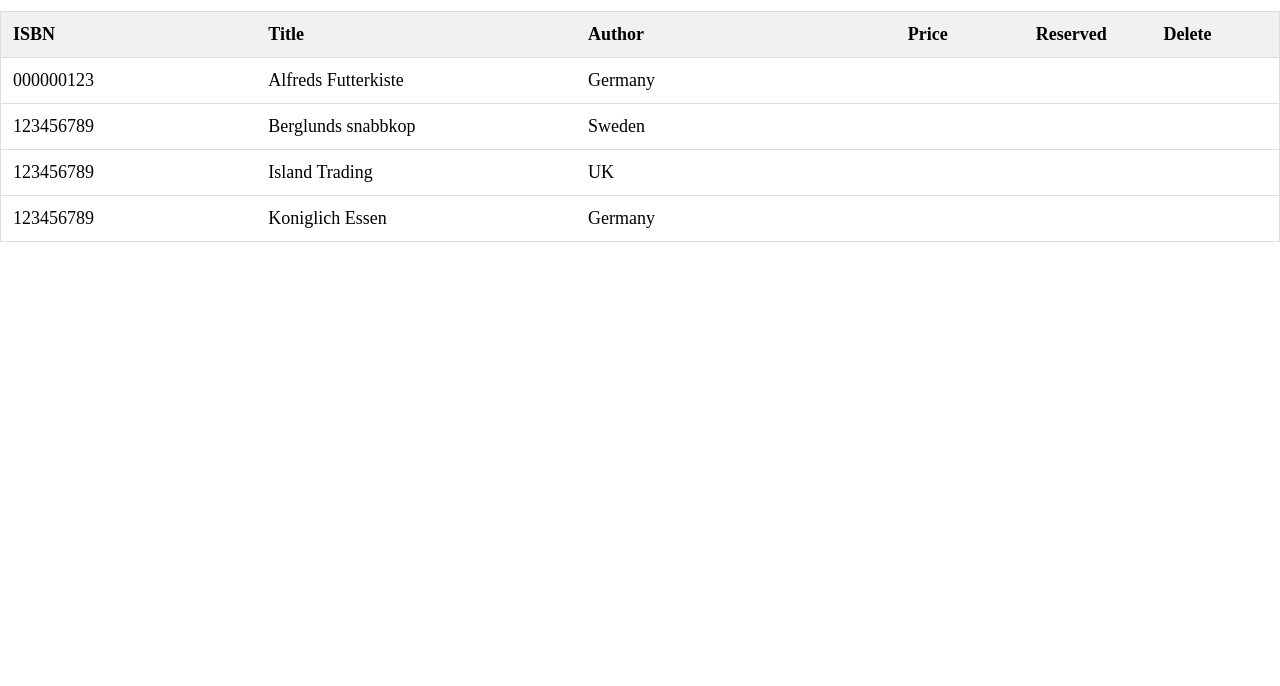
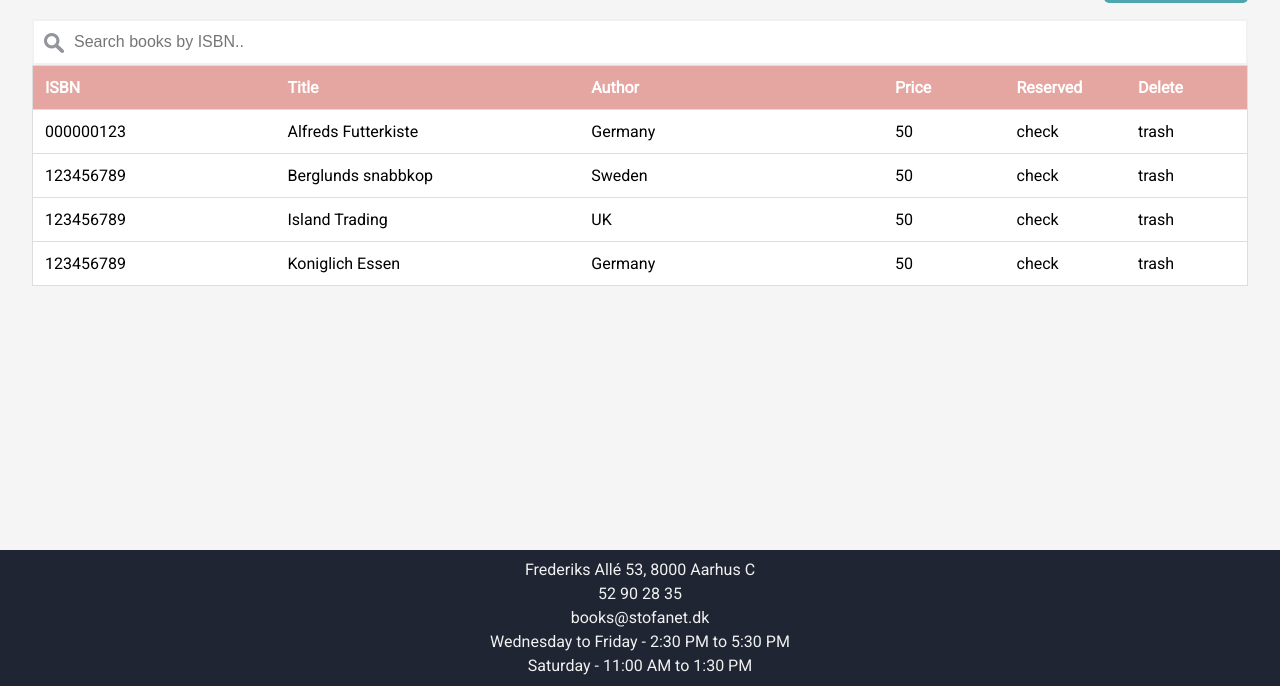
Before and after one commit to valio953/englishbooks, a PHP site: page /adminpage.php in a window 1280 px wide. Shown: the part 114-800 px from the top of the page. Run offline with PHP 8.4, Linux system fonts and the light colour scheme.

Commit message:
Worked on the admin page frontend
(Work in progress)

```diff
--- a/adminpage.php
+++ b/adminpage.php
@@ -3,6 +3,8 @@
 <head>
 	<title>English Bookstore - Admin page </title>
 	<link rel="stylesheet" type="text/css" href="css/style.css">
+	<link href="https://fonts.googleapis.com/css?family=Roboto" rel="stylesheet">
+	<link href="https://fonts.googleapis.com/css?family=Quicksand" rel="stylesheet">
 </head>
 
 <body>
@@ -11,8 +13,8 @@
 		<section id="admin-navbar">
 			<article class="nav">
 				<ul>
-					<li><a href="storefront.php">ADD LOGO</a></li>
-					<button id="log-out-btn" class="align-right">Log out</button>
+					<li><a href="storefront.php"><img src="img/logo-white.png"></a></li>
+					<button class="log-out-btn">Log out</button>
 					<li class="align-right"><a href="storefront.php">Go to storefront</a></li>
 				</ul>
 			</article>
@@ -23,22 +25,19 @@
 
 		<section id="add-new-book">
 			<!-- Trigger/Open The Modal -->
-			<button id="add-book-btn" class="align-right">Add a new book</button>
+			<button id="add-book-btn" class="new-book-btn"><span>Add a new book</span></button>
 			<!-- The Modal -->
 			<article id="add-book-modal" class="modal">
 			  <!-- Modal content -->
 			  <article class="add-book-modal-content">
 					<article class="add-book-modal-header">
 				    <span class="close">&times;</span>
-				    <h2>Add a new book</h2>
+				    <h3>Add a new book</h3>
 				  </article>
 				  <article class="add-book-modal-body">
-				    <h3>ISBN</h3>
-						<input type="text" placeholder="Enter ISBN" />
+						<input id="isbn-input" type="text" placeholder="Enter ISBN" />
 						<button id="scan-isbn-btn">Scan ISBN</button>
-						<h3>Price</h3>
 						<input type="text" placeholder="Enter amount" /> <span>Kr.</span>
-						<h3>Category</h3>
 						<article class="dropdown">
 						  <button class="dropbtn">Choose category</button>
 						  <article class="dropdown-content">
@@ -54,9 +53,9 @@
 						  </article>
 						</article>
 						<button id="check-book-btn">Check</button>
+						<button id="reset-btn">Reset</button>
 						<p>Showing book title and author from Goodreads API</p>
-						<button id="add-book-btn">Add</button>
-						<button id="reset-btn">Reset</button>
+						<button class="add-btn">ADD BOOK</button>
 				  </article>
 			  </article>
 			</article>
@@ -80,27 +79,46 @@
 					<td>000000123</td>
 			    <td>Alfreds Futterkiste</td>
 			    <td>Germany</td>
+					<td>50</td>
+					<td>check</td>
+					<td>trash</td>
 			  </tr>
 			  <tr>
 					<td>123456789</td>
 			    <td>Berglunds snabbkop</td>
 			    <td>Sweden</td>
+					<td>50</td>
+					<td>check</td>
+					<td>trash</td>
 			  </tr>
 			  <tr>
 					<td>123456789</td>
 			    <td>Island Trading</td>
 			    <td>UK</td>
+					<td>50</td>
+					<td>check</td>
+					<td>trash</td>
 			  </tr>
 			  <tr>
 					<td>123456789</td>
 			    <td>Koniglich Essen</td>
 			    <td>Germany</td>
+					<td>50</td>
+					<td>check</td>
+					<td>trash</td>
 			  </tr>
 			</table>
 		</section>
 	</main>
+
 	<footer>
-
+		<section id="admin-footer">
+			<p>Frederiks Allé 53, 8000 Aarhus C</p>
+			<p>52 90 28 35</p>
+			<p>books@stofanet.dk</p>
+			<p>Wednesday to Friday - 2:30 PM to 5:30 PM</p>
+			<p>Saturday - 11:00 AM to 1:30 PM </p>
+		</section>
 	</footer>
 
 	<script type="text/javascript" src="js/script.js"></script>
--- a/css/style.css
+++ b/css/style.css
@@ -1,12 +1,15 @@
 body {
   margin: 0;
   padding: 0;
+  background-color: #F5F5F5;
+  font-family: 'Roboto', sans-serif;
 }
 
 /*ADMIN-NAVBAR*/
 #admin-navbar {
-  height: 3rem;
-  background-color: red;
+  height: 4rem;
+  background-color: #1E1344;
+  font-size: 18px;
 }
 .align-right {
   float: right;
@@ -26,7 +33,75 @@ body {
   padding-top: 0.25rem;
 }
 
+.log-out-btn {
+  float: right;
+  font-family: 'Roboto', sans-serif;
+  font-size: 18px;
+  background-color: #E5A5A0;
+  color: #f1f1f1;
+  text-align: center;
+  text-decoration: none;
+  display: inline-block;
+  margin: 4px 2px;
+  transition-duration: 0.4s;
+  cursor: pointer;
+  border: 2px solid #E5A5A0;
+  border-radius: 5px;
+}
+
+.log-out-btn:hover {
+    color: #1E1344;
+}
+
 /*ADD NEW BOOK*/
+
+.new-book-btn {
+  float: right;
+  display: inline-block;
+  border-radius: 5px;
+  background-color: #4DA6AD;
+  border: none;
+  color: #f1f1f1;
+  text-align: center;
+  font-family: 'Roboto', sans-serif;
+  font-size: 18px;
+  transition: all 0.5s;
+  cursor: pointer;
+  margin: 1rem 2rem;
+  padding: 0.5rem;
+}
+
+.new-book-btn span {
+  cursor: pointer;
+  display: inline-block;
+  position: relative;
+  transition: 0.5s;
+}
+
+.new-book-btn span:after {
+  content: '\002b';
+  position: absolute;
+  opacity: 0;
+  top: 0;
+  transition: 0.5s;
+}
+
+.new-book-btn:hover span {
+  padding-right: 25px;
+}
+
+.new-book-btn:hover span:after {
+  opacity: 1;
+  right: 0;
+}
+
+#search-bar-admin {
+  margin: 0 2rem;
+}
+#books-table {
+  margin: 0 2rem;
+}
+
 /* The Modal (background) */
 .modal {
     display: none; /* Hidden by default */
@@ -137,26 +217,65 @@ body {
 
 /* Change the background color of the dropdown button when the dropdown content is shown */
 .dropdown:hover .dropbtn {
-    background-color: #3e8e41;
+    background-color: #f1f1f1;
+}
+
+.add-btn {
+    position: relative;
+    background-color: #4DA6AD;
+    border: none;
+    font-family: 'Roboto', sans-serif;
+    font-size: 18px;
+    color: #FFFFFF;
+    padding: 20px;
+    width: 200px;
+    text-align: center;
+    -webkit-transition-duration: 0.4s; /* Safari */
+    transition-duration: 0.4s;
+    text-decoration: none;
+    overflow: hidden;
+    cursor: pointer;
+}
+
+.add-btn:after {
+    content: "";
+    background: #f1f1f1;
+    display: block;
+    position: absolute;
+    padding-top: 300%;
+    padding-left: 350%;
+    margin-left: -20px !important;
+    margin-top: -120%;
+    opacity: 0;
+    transition: all 0.8s
+}
+
+.add-btn:active:after {
+    padding: 0;
+    margin: 0;
+    opacity: 1;
+    transition: 0s
 }
 
 /* BOOKS TABLE */
 #myInput {
-    background-image: url('/css/searchicon.png'); /* Add a search icon to input */
+    background-image: url('../img/searchicon.png'); /* Add a search icon to input */
     background-position: 10px 12px; /* Position the search icon */
     background-repeat: no-repeat; /* Do not repeat the icon image */
-    width: 100%; /* Full-width */
+    width: 99.7%; /* Full-width */
     font-size: 16px; /* Increase font-size */
     padding: 12px 0px 12px 0px; /* Add some padding */
-    border: 1px solid #ddd; /* Add a grey border */
-    margin-bottom: 12px; /* Add some space below the input */
+    border: 2px solid #f1f1f1; /* Add a grey border */
+    /*margin-bottom: 12px; /* Add some space below the input */
+    text-indent: 40px;
 }
 
 #myTable {
     border-collapse: collapse; /* Collapse borders */
     width: 100%; /* Full-width */
     border: 1px solid #ddd; /* Add a grey border */
-    font-size: 18px; /* Increase font-size */
+    font-size: 16px; /* Increase font-size */
+    background-color: #fff;
 }
 
 #myTable th, #myTable td {
@@ -171,5 +290,18 @@ body {
 
 #myTable tr.header, #myTable tr:hover {
     /* Add a grey background color to the table header and on hover */
-    background-color: #f1f1f1;
+    background-color: #E5A5A0;
+    color:#fff;
 }
+
+/*FOOTER*/
+#admin-footer {
+  position: absolute;
+  right: 0;
+  bottom: 0;
+  left: 0;
+  color: #f1f1f1;
+  background-color: #1F2532;
+  text-align: center;
+  line-height: 50%;
+}
```
Also changed, not shown: other parts of css/style.css (+22 -13 lines), img/logo-white.png (added), img/searchicon.png (added).
